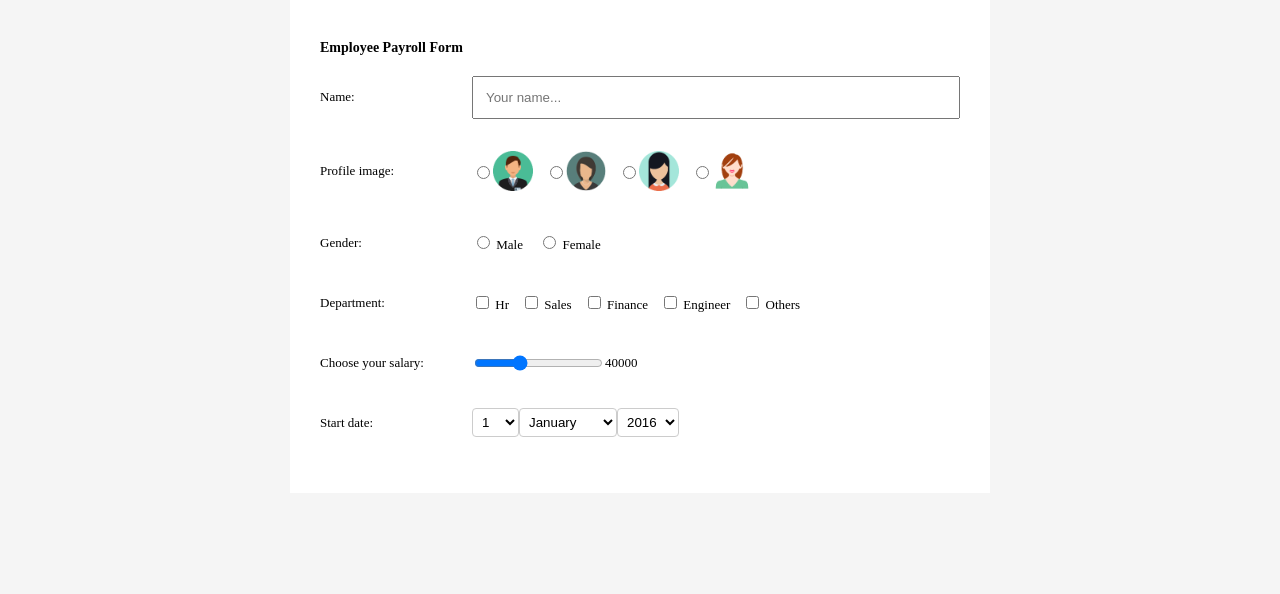
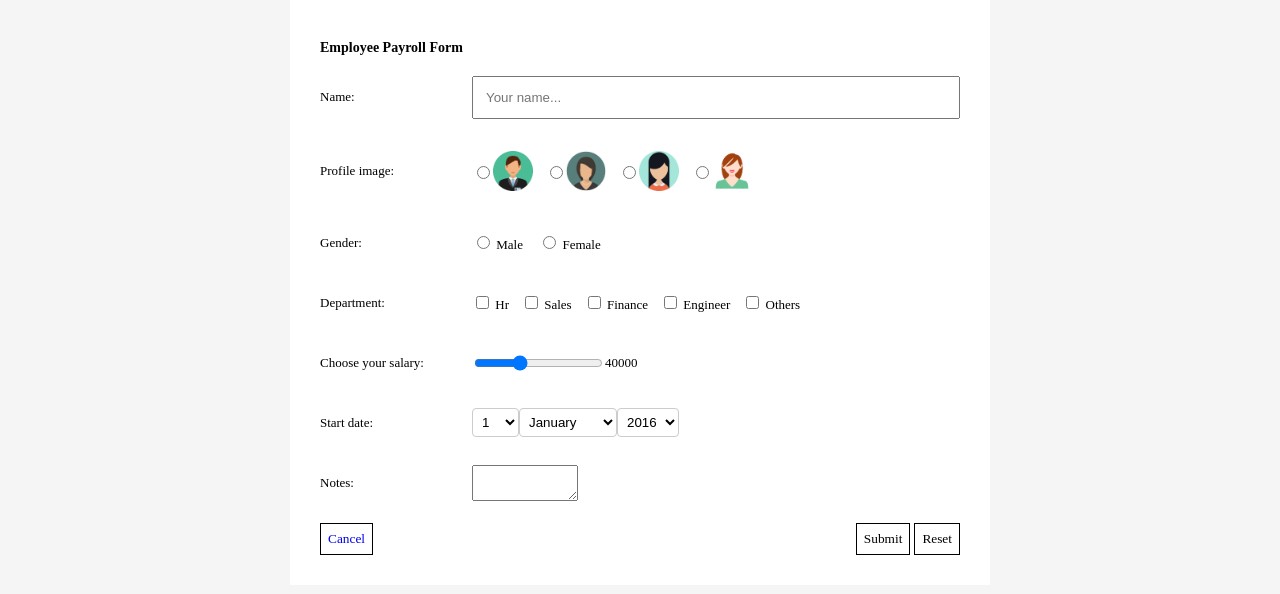
Before and after one commit to sks123git/employee-payrollApp, a plain HTML site: page EmployeePayrollForm.html in a window 1280 px wide. Shown: the part 78-672 px from the top of the page. Drawn offline with Linux system fonts and the light colour scheme; a web font is replaced by a local one.

Commit message:
Added buttons and textarea

```diff
--- a/EmployeePayrollForm.html
+++ b/EmployeePayrollForm.html
@@ -240,6 +240,24 @@
               <option value="2022">2022</option>
               <option value="2023">2023</option>
             </select>
+          </div>
+          <div class="mob-width row-content">
+            <label id="profile-label" for="notes">Notes:</label>
+            <textarea name="notes" id="notes" style="width: 100px"></textarea>
+          </div>
+          <div class="buttonParent">
+            <button class="cancel button">
+              <a
+                href=".\EmployeePayrollForm.html"
+                style="display: block; text-decoration: none"
+                >Cancel</a
+              >
+            </button>
+            <div class="submit-reset">
+              <button type="submit" class="submitbutton button">Submit</button>
+              <button type="reset" class="resetbutton button">Reset</button>
+            </div>
+          </div>
         </form>
       </div>
     </section>
--- a/style.css
+++ b/style.css
@@ -91,6 +91,20 @@ select {
   letter-spacing: 0;
   background-color: transparent;
 }
+.buttonParent {
+  display: flex;
+  flex-direction: row;
+  justify-content: space-between;
+  margin-top: 20px;
+}
+.button {
+  padding: 7px 7px;
+  background: transparent;
+  border: none;
+  font-family: 'Droid Sans', serif;
+  font-weight: 400;
+  border: 1px solid #000000;
+}
 @media screen and (max-width: 800px) {
   .mob-width {
     width: 100%;
```
Lines whose indentation alone changed are shown as unchanged.
